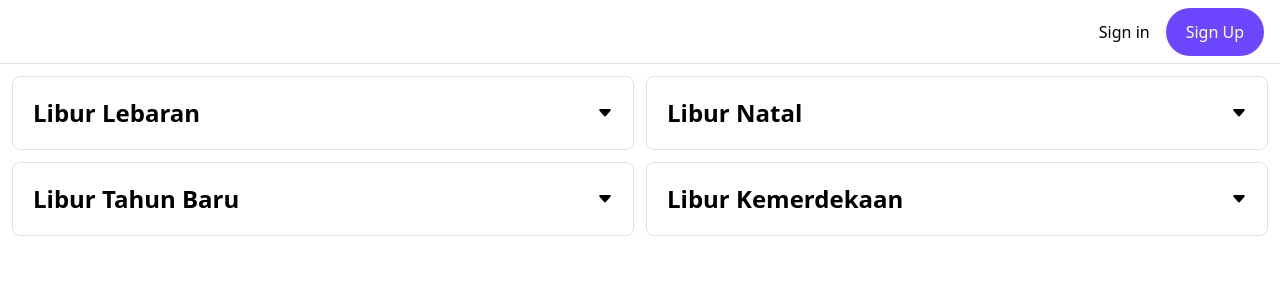
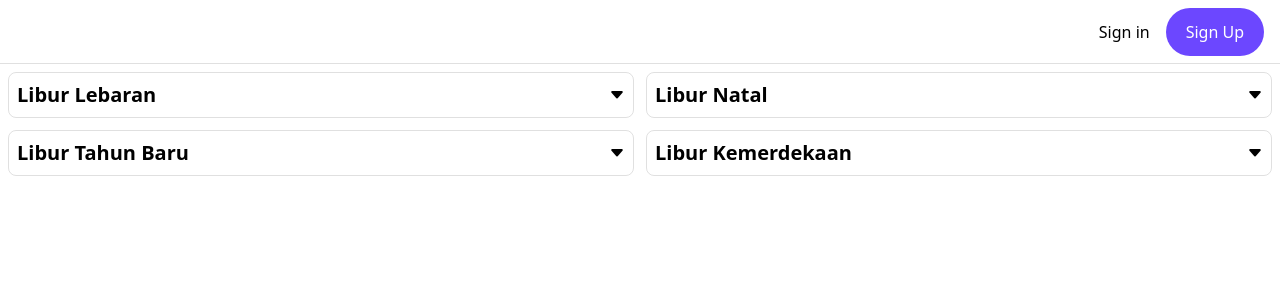
Before and after one commit to Rifandiysf/leave-app-wgs, a Next.js app in the folder client/: page /mandatory in a window 1280 px wide. Shown: the top 300 px of the page. Built offline with nearby package versions, Linux system fonts and the light colour scheme; no server answers.

Commit message:
style: change style

```diff
--- a/client/app/mandatory/page.tsx
+++ b/client/app/mandatory/page.tsx
@@ -36,15 +36,15 @@ const MandatoryPage = () => {
 
     return (
         <>
-            <section className='p-3'>
+            <section className='p-2'>
                 <div className='grid grid-cols-4 grid-rows-2 gap-3'>
                     {dataMandatory.map((data, idx) => (
                         <div key={idx} className='w-full col-span-2'>
                             <div
-                                className='flex justify-between items-center gap-5 rounded-lg border-[1.5px] border-[#0000001f] hover:bg-primary hover:shadow-xl transition delay-150 w-full p-5 cursor-pointer'
+                                className='flex justify-between items-center gap-5 rounded-lg border-[1.5px] border-[#0000001f] hover:bg-primary hover:shadow-xl transition delay-150 w-full p-2 cursor-pointer'
                                 onClick={() => handleToggle(idx)}
                             >
-                                <h1 className='text-2xl font-bold'>{data.title}</h1>
+                                <h1 className='text-xl font-bold'>{data.title}</h1>
                                 <i className={`bi ${openIndex === idx ? "bi-caret-up-fill" : "bi-caret-down-fill"}`}></i>
                             </div>
 
@@ -54,7 +54,7 @@ const MandatoryPage = () => {
                                     ${openIndex === idx ? "max-h-40 py-2" : "max-h-0 py-0"}
                                 `}
                             >
-                                <div className='flex justify-between items-center p-3 bg-gray-100 rounded-lg'>
+                                <div className='flex justify-between items-center p-2 bg-gray-100 rounded-lg'>
                                     <p>{data.startLeave} - {data.endLeave}</p>
                                     <ToggleSwitch />
                                 </div>
```
